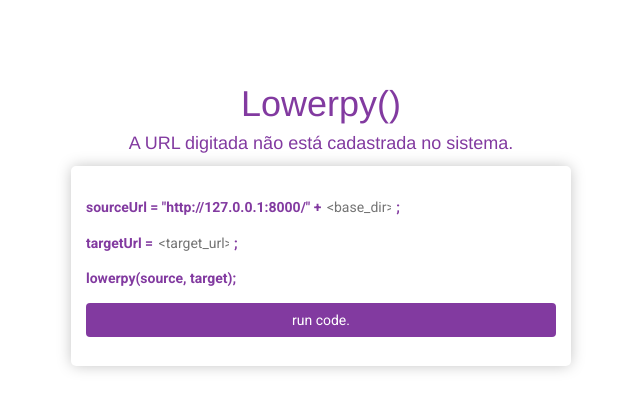
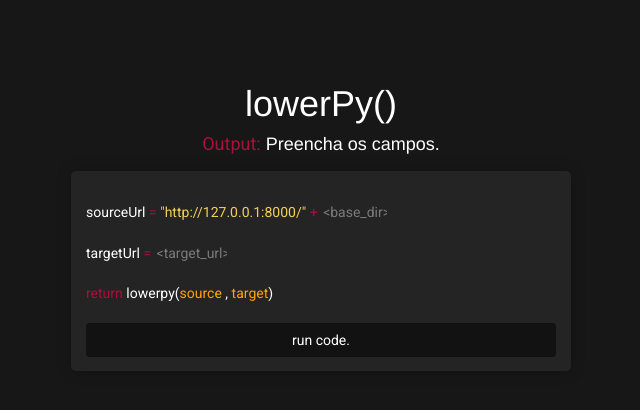
Before and after one commit to leoschet/lowerpy, a Django app: page /default-app-url/register in a window 1280 px wide. Shown: the top 410 px of the page, without its empty margins (319-959 px from the left). Run offline with Django 3.2, Linux system fonts and the light colour scheme; data that the repository does not hold is empty; parts of the project's set-up code (start-up, migrations or seed data) failed here and were passed over; some libraries are stand-ins or nearby versions.

Commit message:
ajustes de cor no front (highlight sublime)

```diff
--- a/LinkMe/urls.py
+++ b/LinkMe/urls.py
@@ -6,11 +6,11 @@ urlpatterns = patterns('',
     # url(r'^$', 'LinkMe.views.home', name='home'),
     # url(r'^blog/', include('blog.urls')),
 
-    url(r'^admin/login', include(admin.site.urls)),
+    url(r'^default-app-url/admin', include(admin.site.urls)),
     # index
     url(r'^$', 'linkme_app.views.index', name='index'),
     # register link
-    url(r'^register', 'linkme_app.views.register', name='register'),
+    url(r'^default-app-url/register', 'linkme_app.views.register', name='register'),
     # source link
 	url(r'^(?P<source>\w+)', 'linkme_app.views.redirectTo', name='redirect' ),
 
--- a/linkme_app/forms.py
+++ b/linkme_app/forms.py
@@ -4,12 +4,12 @@ from linkme_app.models import *
 class LinkForm(forms.Form):
 	source = forms.CharField(max_length = 30)
 	source.widget.attrs['class'] = 'input-container'
-	source.widget.attrs['style'] = 'width: 68px;'
+	source.widget.attrs['style'] = 'width: 68px; background-color: transparent;'
 	source.widget.attrs['placeholder'] = '<base_dir>'
 	source.widget.attrs['id'] = 'source'
 
 	target = forms.CharField(max_length = 300)
 	target.widget.attrs['class'] = 'input-container'
-	target.widget.attrs['style'] = 'width: 74px;'
+	target.widget.attrs['style'] = 'width: 74px; background-color: transparent;'
 	target.widget.attrs['placeholder'] = '<target_url>'
 	target.widget.attrs['id'] = 'target'
--- a/linkme_app/static/css/style.css
+++ b/linkme_app/static/css/style.css
@@ -2,10 +2,17 @@
 
  * {font-family: 'Roboto'; box-sizing: border-box;}
 
+ input::-webkit-input-placeholder{ color: #7a7a7a; }
+
  body{
  	padding-top: 5%;
  	text-align: center;
- 	color: #823aa0;
+ 	color: white;
+ 	background-color: #171717;
+ }
+
+ label{
+ 	font-weight: normal;
  }
 
  .container {
@@ -15,7 +22,7 @@
  	width: 500px;
  	height: 200px;
  	border-radius: 5px;
- 	background-color: white;
+ 	background-color: #242424;
  }
 
  .drop-shadow {
@@ -35,11 +42,11 @@
  .onclick{
  	border-width: 0px;
 
-	color: #823aa0;
+	color: #F5D058;
 
-	-webkit-box-shadow: 0px 1px 0px 0px rgba(0,115,255,1);
-	-moz-box-shadow: 0px 1px 0px 0px rgba(0,115,255,1);
-	box-shadow: 0px 1px 0px 0px rgba(0,115,255,1);
+	-webkit-box-shadow: 0px 1px 0px 0px #F5D058;
+	-moz-box-shadow: 0px 1px 0px 0px #F5D058;
+	box-shadow: 0px 1px 0px 0px #F5D058;
  }
 
  textarea:focus, input:focus{
@@ -52,11 +59,11 @@
 
  .btn {
 	width: 100%;
- 	background-color: #823aa0;
+ 	background-color: #121212;
  	color: white;
  }
 
  .btn:hover{
- 	background-color: #531F69;
-	color: #F5E8FA;
+ 	background-color: #0f0f0f;
+	color: #919191;
  }
--- a/linkme_app/static/js/index.js
+++ b/linkme_app/static/js/index.js
@@ -9,7 +9,7 @@ inputS.addEventListener('click', function() {
 
 	lightS = true;
 	inputS.setAttribute('class', 'onclick');
-	inputS.setAttribute('style', 'width: 89px;');
+	inputS.setAttribute('style', 'width: 89px; background-color: transparent;');
 	inputS.setAttribute('placeholder', 'eg.: lower-url/');
 });
 
@@ -17,7 +17,7 @@ inputT.addEventListener('click', function() {
 
 	lightT = true;
 	inputT.setAttribute('class', 'onclick');
- 	inputT.setAttribute('style', 'width: 385px;');
+ 	inputT.setAttribute('style', 'width: 385px; background-color: transparent;');
 	inputT.setAttribute('placeholder', 'eg.: www.my-ultra-site.com.br/50characters-maximum.html');
 });
 
@@ -25,13 +25,13 @@ body.addEventListener('click', function() {
 	console.log('aae');
 	if (!lightS && inputS.value==""){
 		inputS.setAttribute('class', 'input-container');
-		inputS.setAttribute('style', 'width: 68px;');
+		inputS.setAttribute('style', 'width: 68px; background-color: transparent;');
 		inputS.setAttribute('placeholder', '<base_dir>');
 	}
 
 	if (!lightT && inputT.value==""){
 		inputT.setAttribute('class', 'input-container');
-		inputT.setAttribute('style', 'width: 74px;');
+		inputT.setAttribute('style', 'width: 74px; background-color: transparent;');
 		inputT.setAttribute('placeholder', '<target_url>');
 	}
 	//como os dois eventos sao executados qnd o input é ativado, o semaforo so eh apagado aqui
--- a/linkme_app/templates/index.html
+++ b/linkme_app/templates/index.html
@@ -8,20 +8,20 @@
 
 </head>
 <body id="index">
-	<h1>Lowerpy()</h1>
+	<h1>lowerPy()</h1>
 	{% if msg == 'true' %}
-		<h4 style="margin: 0px;">Sua URL é: http://127.0.0.1:8000/{{ source }}</h4>
+		<h4 style="margin: 0px; color: white;"><label style="color: #AD0E3B;">Output:</label> Sua URL é: http://127.0.0.1:8000/{{ source }}</h4>
 	{% elif msg == 'false' %}
-		<h4 style="margin: 0px;">URL já foi cadastrada no sistema.</h4>
+		<h4 style="margin: 0px; color: white;"><label style="color: #AD0E3B;">Output: </label> URL já foi cadastrada no sistema.</h4>
 	{% elif msg == 'noField' %}
-		<h4 style="margin: 0px;">Preencha os campos.</h4>
+		<h4 style="margin: 0px; color: white;"><label style="color: #AD0E3B;">Output: </label> Preencha os campos.</h4>
 	{% elif msg == 'urlNotRegistered' %}
-		<h4 style="margin: 0px;">A URL digitada não está cadastrada no sistema.</h4>
+		<h4 style="margin: 0px; color: white;"><label style="color: #AD0E3B;">Output: </label> A URL digitada não está cadastrada no sistema.</h4>
 	{% elif msg == 'welcome' %}
-		<h4 style="margin: 0px;">Bem-vindo.</h4>
+		<h4 style="margin: 0px; color: white;">Bem-vindo.</h4>
 	{% endif %}
 	<div class="container drop-shadow center">
-		<form method="POST" action="/register" enctype="multipart/form-data">
+		<form method="POST" action="default-app-url/register" enctype="multipart/form-data">
 			{%csrf_token%}
 
 			{% if form.errors %}
@@ -35,17 +35,15 @@
 			{% endif %}
 
 			<div class="form-group">
-				<label for="source">sourceUrl = "http://127.0.0.1:8000/"  +  </label>
+				<label for="source" style="color: #AD0E3B;"><label for="source" style="color: white;">sourceUrl</label> = <label for="source" style="color: #F5D058;">"http://127.0.0.1:8000/"</label>  +  </label>
 				{{ form.source }}
-				<label for="source">;</label>
 				<p>{{ form.source.errors }}</p>
 
-				<label for="target">targetUrl = </label>
+				<label for="target" style="color: #AD0E3B;"><label for="target" style="color: white;">targetUrl</label> = </label>
 				{{ form.target }}
-				<label for="target">;</label>
 				<p>{{ form.target.errors }}</p>
 
-				<label>lowerpy(source, target);</label>
+				<label style="color: orange;"><label style="color: #AD0E3B;">return</label> <label style="color: white;">lowerpy(</label>source <label style="color: white;">,</label> target<label style="color: white;">)</label></label>
 				<p></p>
 
 				<input type="submit" class="btn" value="run code." />
```
